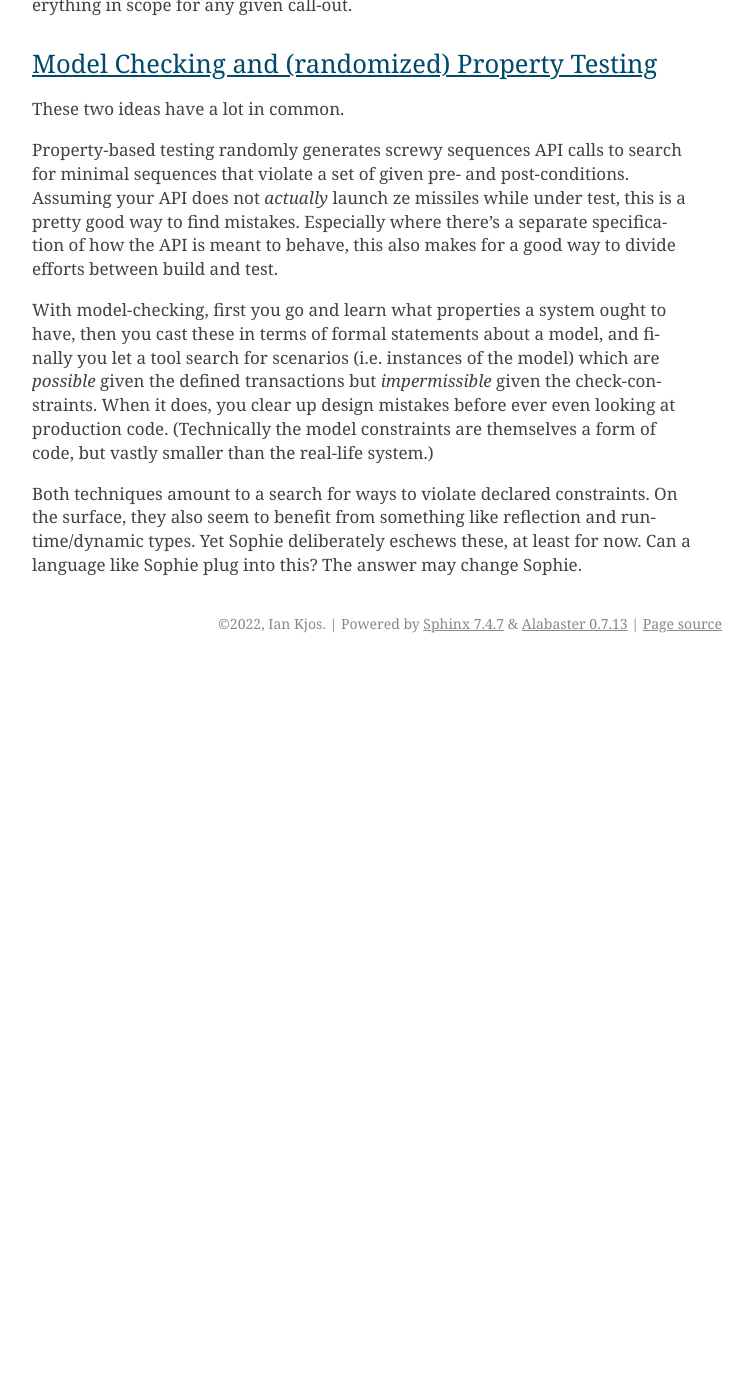
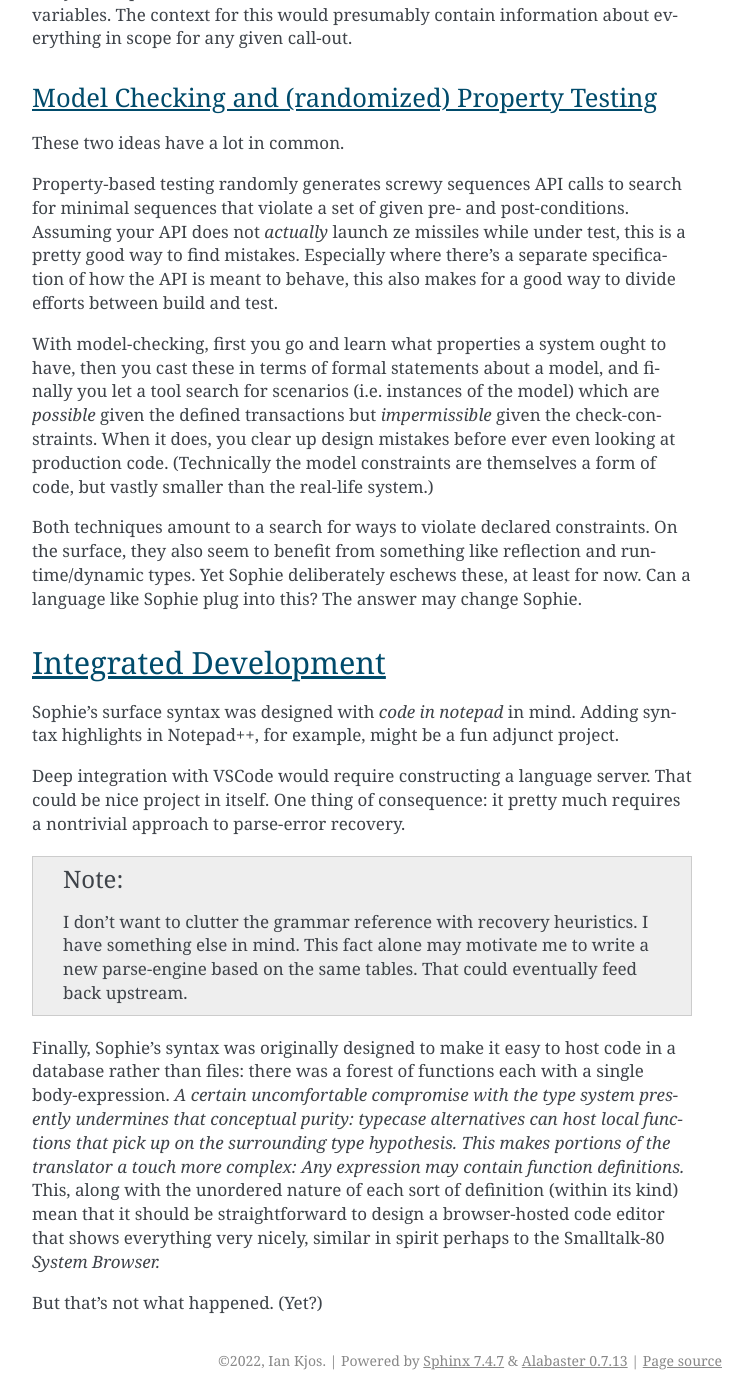
Before and after one commit to kjosib/sophie, a Sphinx documentation site: the page built from docs/future.rst, in a window 1280 px wide and 1400 px high, scrolled down 10172 px. Shown: the whole window, without its empty margins (388-1141 px from the left). Built offline with Sphinx 7.4.7, drawn with Linux system fonts in a browser that asks for light colours; before the commit the page ends 10835 px from its top, so only the background shows below that; some of the changed text lies outside the part shown.

Commit message:
Update future.rst

```diff
--- a/docs/future.rst
+++ b/docs/future.rst
@@ -419,3 +419,29 @@
 Yet Sophie deliberately eschews these, at least for now.
 Can a language like Sophie plug into this?
 The answer may change Sophie.
+
+Integrated Development
+-----------------------
+
+Sophie's surface syntax was designed with *code in notepad* in mind.
+Adding syntax highlights in Notepad++, for example, might be a fun adjunct project.
+
+Deep integration with VSCode would require constructing a language server.
+That could be nice project in itself. One thing of consequence:
+it pretty much requires a nontrivial approach to parse-error recovery.
+
+.. note::
+    I don't want to clutter the grammar reference with recovery heuristics.
+    I have something else in mind. This fact alone may motivate me to write a new parse-engine
+    based on the same tables. That could eventually feed back upstream.
+
+Finally, Sophie's syntax was originally designed to make it easy to host code in a database
+rather than files: there was a forest of functions each with a single body-expression.
+*A certain uncomfortable compromise with the type system presently undermines that conceptual purity:*
+*typecase alternatives can host local functions that pick up on the surrounding type hypothesis.*
+*This makes portions of the translator a touch more complex: Any expression may contain function definitions.*
+This, along with the unordered nature of each sort of definition (within its kind) mean that
+it should be straightforward to design a browser-hosted code editor that shows everything very nicely,
+similar in spirit perhaps to the Smalltalk-80 *System Browser.*
+
+But that's not what happened. (Yet?)
```
